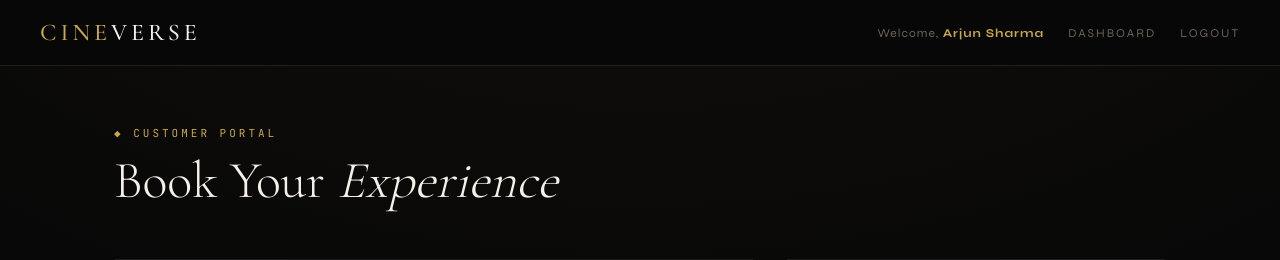
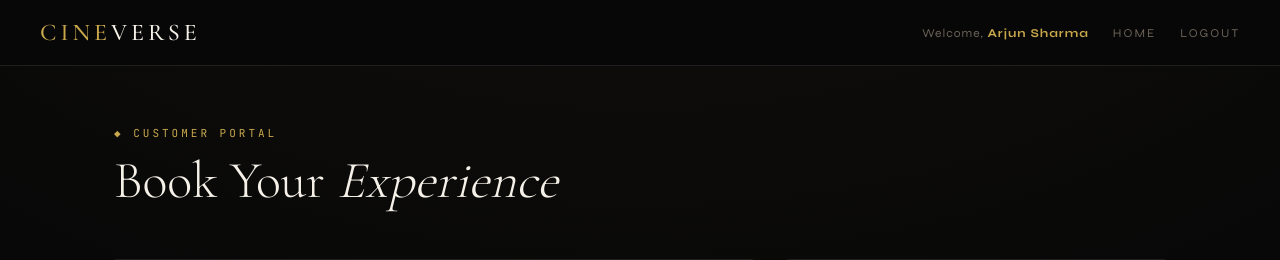
Before and after one commit to RounakNarayan/cineverse-dbms-project, a Flask app: page /customer in a window 1280 px wide. Shown: the top 260 px of the page. Run offline with Flask 3, Linux system fonts and the light colour scheme; a user stored in the database is signed in; data comes from the database, SQL or seed files in the repository.

Commit message:
Update base.html

```diff
--- a/templates/base.html
+++ b/templates/base.html
@@ -81,11 +81,11 @@
 </head>
 <body>
 <nav class="nav">
-    <a href="{{ url_for('index') }}" class="nav-logo">CINE<span>VERSE</span></a>
+    <a href="{{ url_for('role_choice') }}" class="nav-logo">CINE<span>VERSE</span></a>
     <div class="nav-links">
         {% if session.get('user_id') %}
         <span class="nav-user">Welcome, <strong>{{ session.user_name }}</strong></span>
-        <a href="{{ url_for('role_select') }}">Dashboard</a>
+        <a href="{{ url_for('role_choice') }}">Home</a>
         <a href="{{ url_for('logout') }}">Logout</a>
         {% endif %}
     </div>
```
